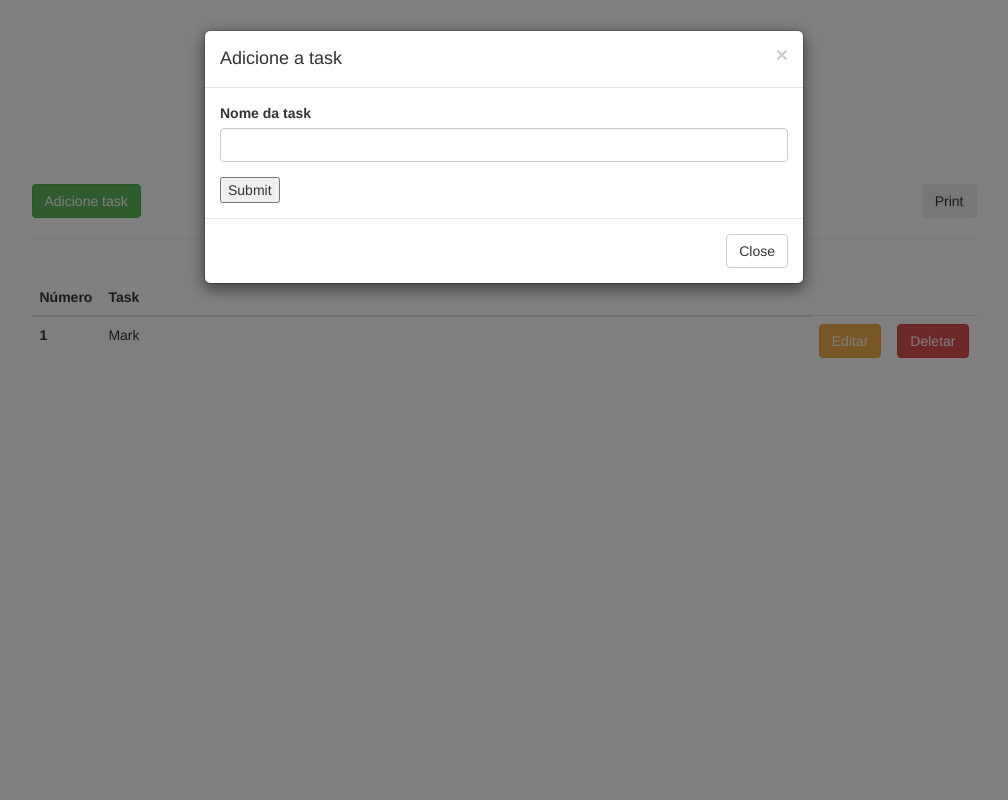
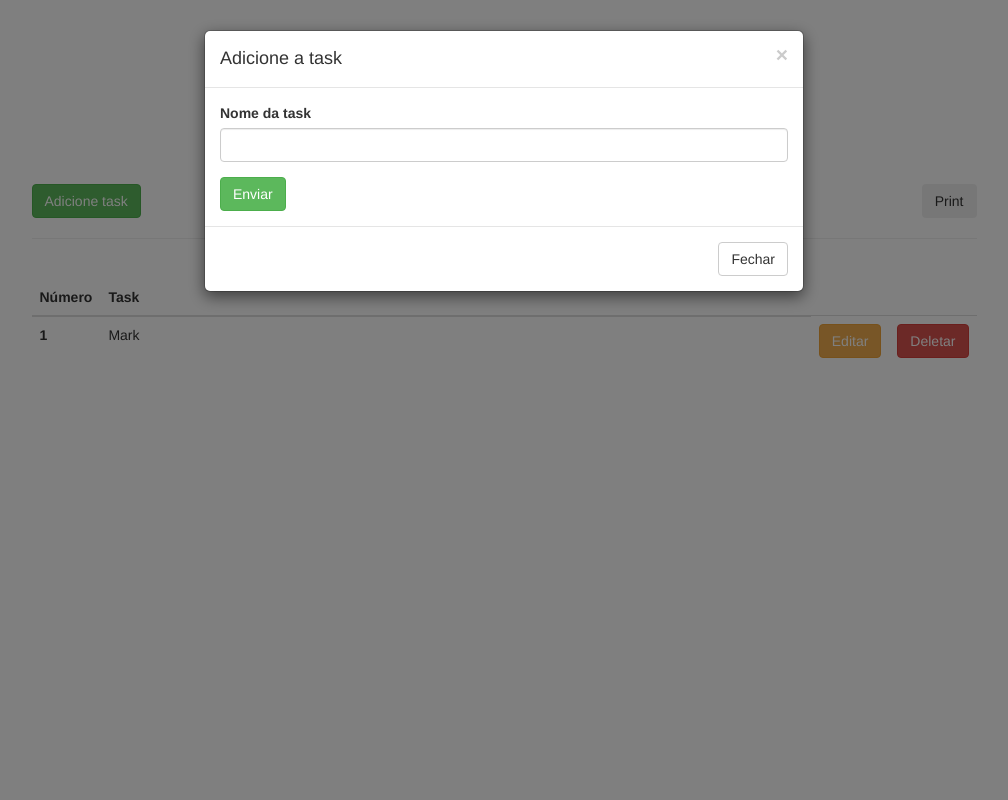
Before and after one commit to add-flav1s/estudos-php, a PHP site: page / in a window 1280 px wide, after a click on "Adicione task". Shown: the whole page, without its empty margins (136-1144 px from the left). Run offline with PHP 8.4, Linux system fonts and the light colour scheme.

Commit message:
fix(button e input): correção do bug do botao enviar do modal

```diff
--- a/CRUD/index.php
+++ b/CRUD/index.php
@@ -47,11 +47,11 @@
                                             <label for="">Nome da task</label>
                                             <input type="text" required name="task" class="form-control">
                                         </div>
-                                        <input type="submit" name="send">
+                                        <input type="submit" name="send" value="Enviar" class="btn btn-success">
                                     </form>
                                 </div>
                                 <div class="modal-footer">
-                                    <button type="button" class="btn btn-default" data-dismiss="modal">Close</button>
+                                    <button type="button" class="btn btn-default" data-dismiss="modal">Fechar</button>
                                 </div>
                             </div>
 
```
